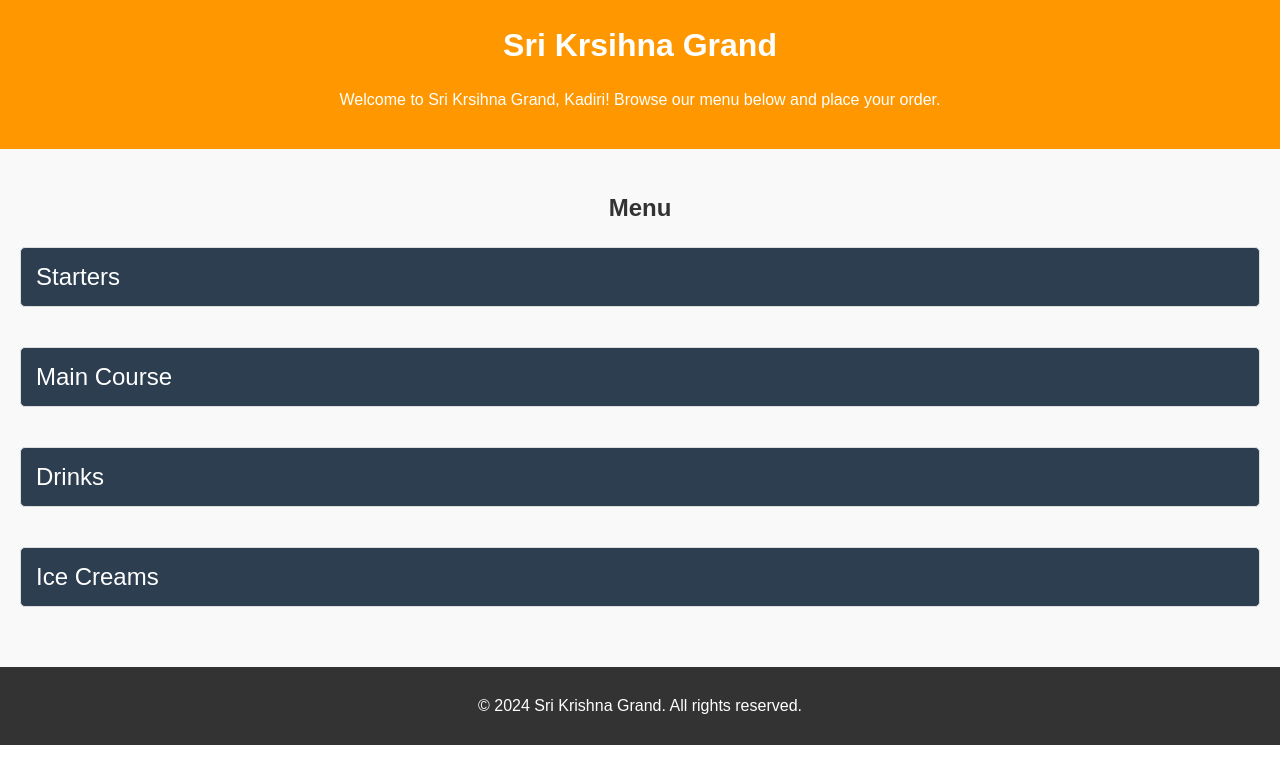
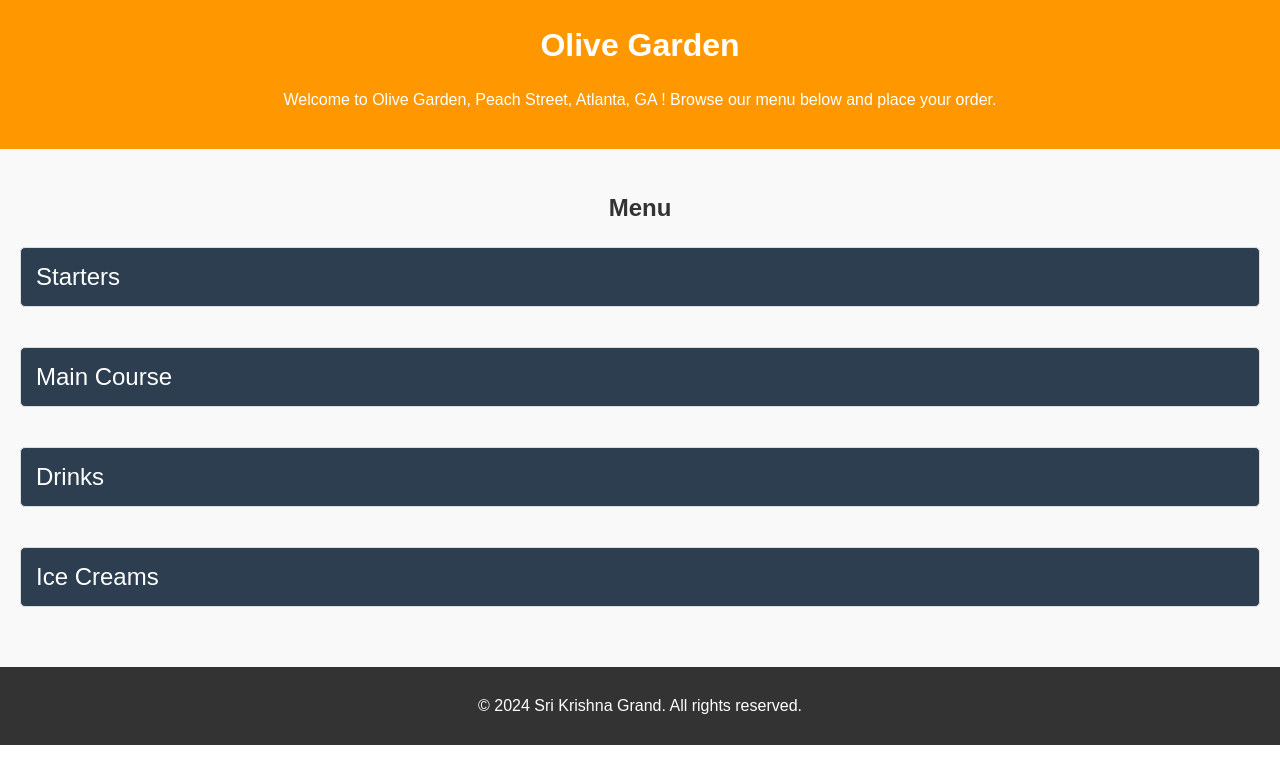
Before and after one commit to devbhargov/restaurant, a plain HTML site: page index.html in a window 1280 px wide. Drawn offline with Linux system fonts and the light colour scheme.

Commit message:
name change

```diff
--- a/index.html
+++ b/index.html
@@ -3,13 +3,13 @@
     <head>
         <meta charset="UTF-8">
         <meta name="viewport" content="width=device-width, initial-scale=1.0">
-        <title>Sri Krishna Grand</title>
+        <title>Olive Garden</title>
         <link rel="stylesheet" href="style.css">
     </head>
     <body>
         <header>
-            <h1>Sri Krsihna Grand</h1>
-            <p>Welcome to Sri Krsihna Grand, Kadiri! Browse our menu below and place your order.</p>
+            <h1>Olive Garden</h1>
+            <p>Welcome to Olive Garden, Peach Street, Atlanta, GA ! Browse our menu below and place your order.</p>
         </header>
         <section class="menu">
             <h2>Menu</h2>
```
